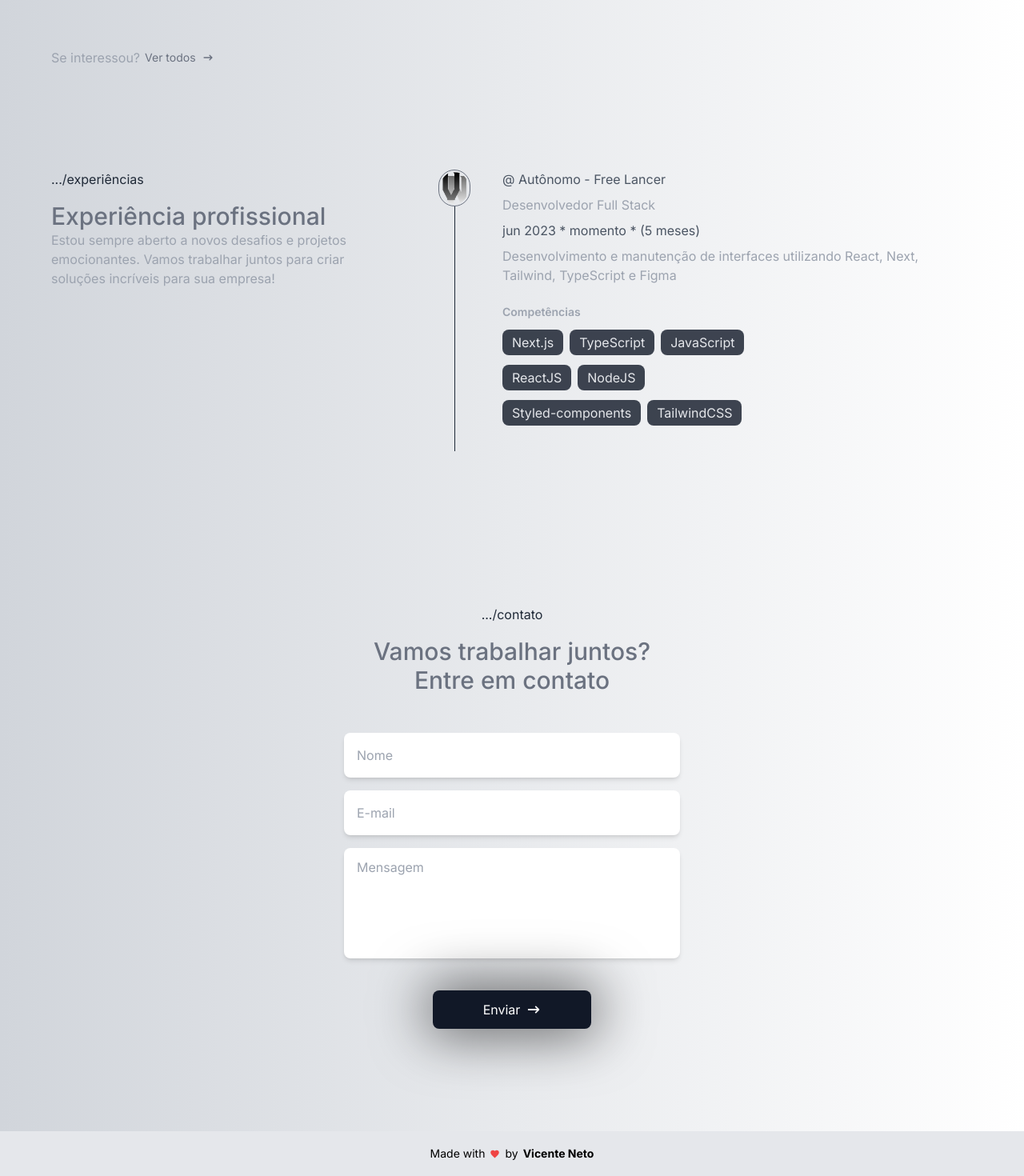
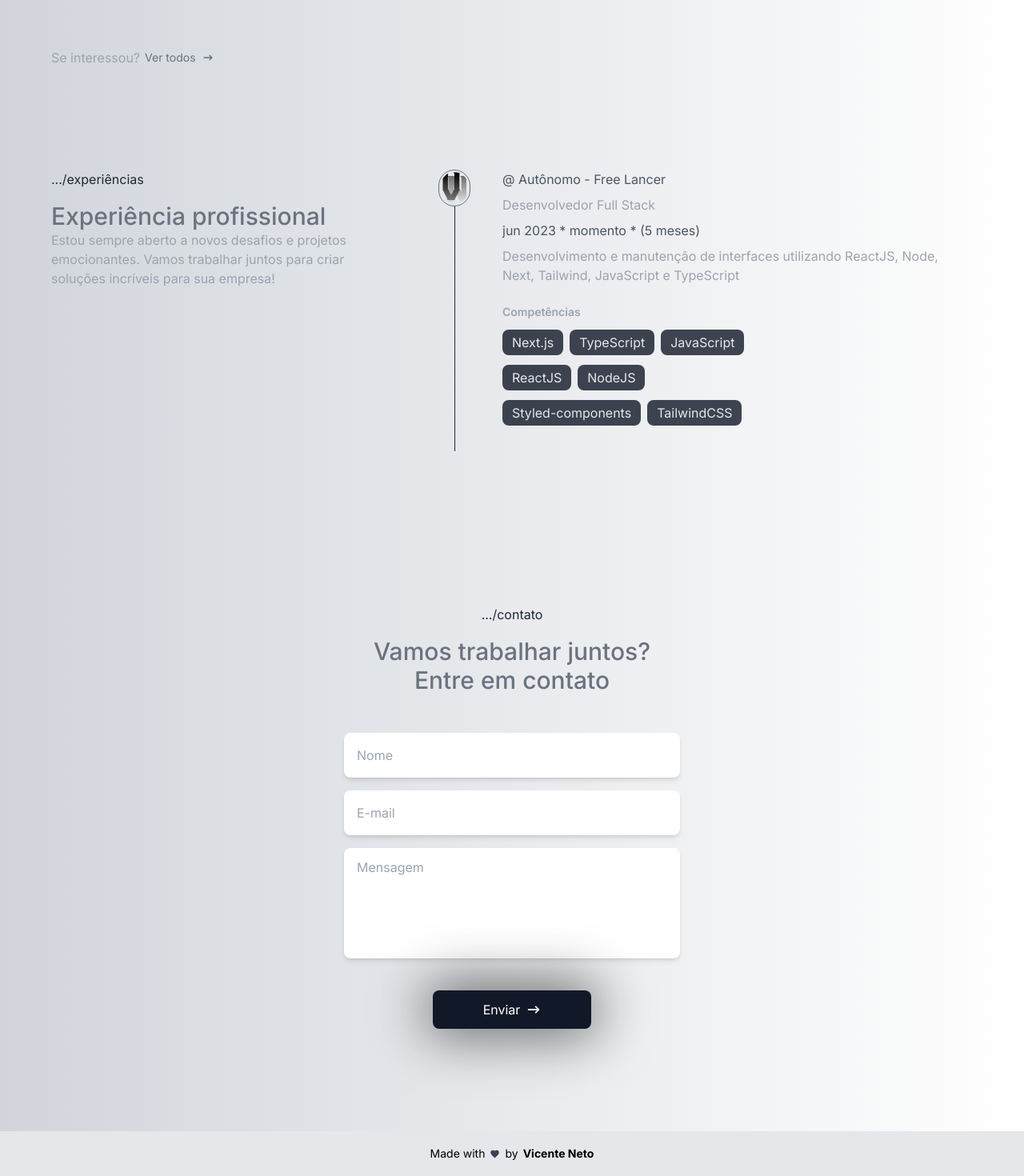
Before and after one commit to vicenteneto7/portfolio, a Next.js app: page /about in a window 1280 px wide. Shown: the part 2008-3478 px from the top of the page at 80% size. Built offline with nearby package versions, Linux system fonts and the light colour scheme.

Commit message:
style: renomeando texto e cor

```diff
--- a/src/app/components/footer/index.tsx
+++ b/src/app/components/footer/index.tsx
@@ -5,7 +5,7 @@ export const Footer = () => {
         <footer className='flex items-center bg-gray-200 justify-center h-14 w-full'>
             <span className='flex items-center text-xs sm:text-sm text-black gap-1.5'>
             Made with
-            <IoMdHeart size={13} className='text-red-500' />
+            <IoMdHeart size={13} className='text-gray-700' />
             by
             <strong>Vicente Neto</strong>
             </span>
--- a/src/app/components/pages/work-experience/experience-item.tsx
+++ b/src/app/components/pages/work-experience/experience-item.tsx
@@ -32,7 +32,7 @@ export const ExperienceItem = () => {
                     jun 2023 * momento * (5 meses)
                 </span>
                 <p className="text-gray-400">
-                    Desenvolvimento e manutenção de interfaces utilizando React, Next, Tailwind, TypeScript e Figma
+                    Desenvolvimento e manutenção de interfaces utilizando ReactJS, Node, Next, Tailwind, JavaScript e TypeScript
                 </p>
             </div>
             <p className="text-gray-400 text-sm mb-3 mt-6 font-semibold">Competências</p>
```
